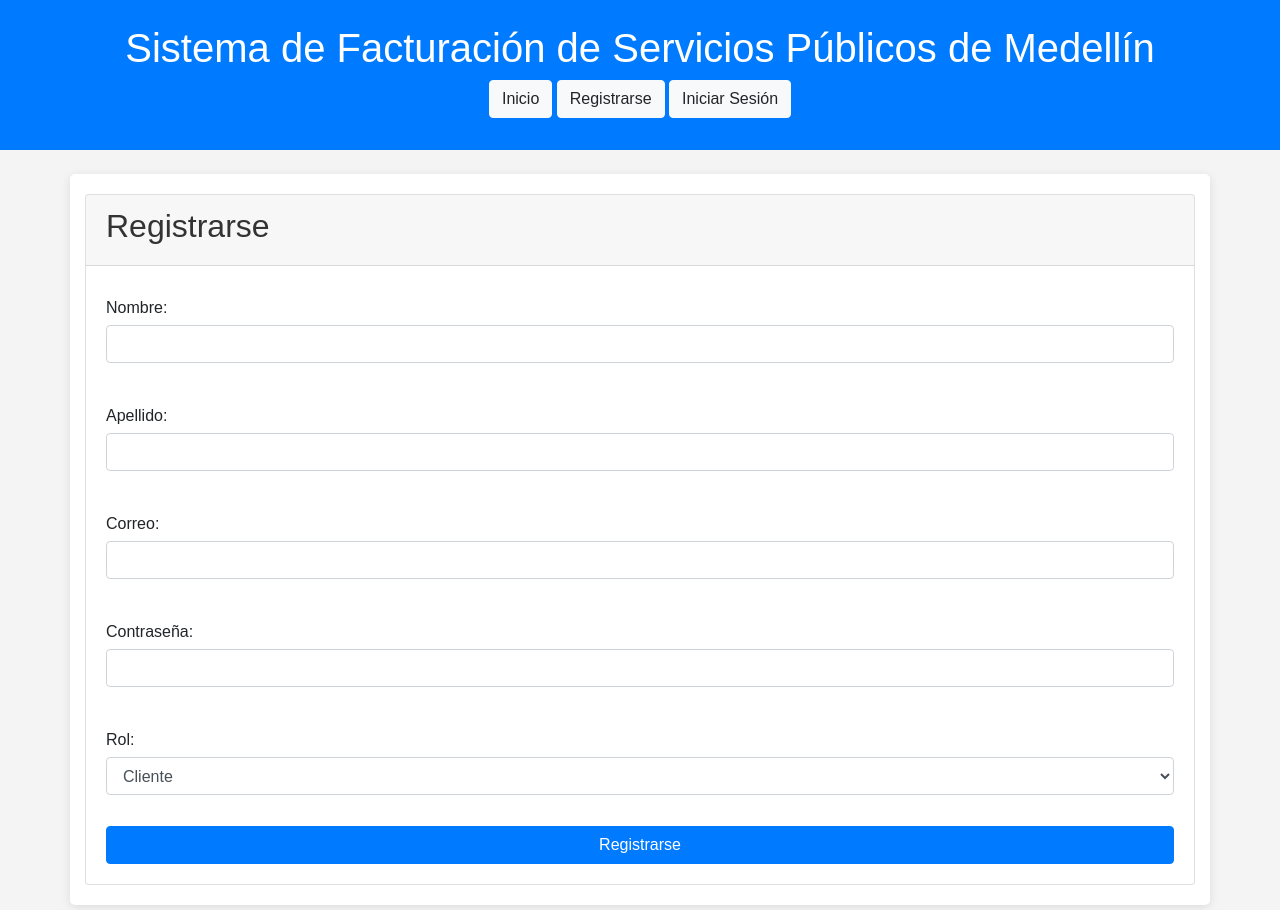
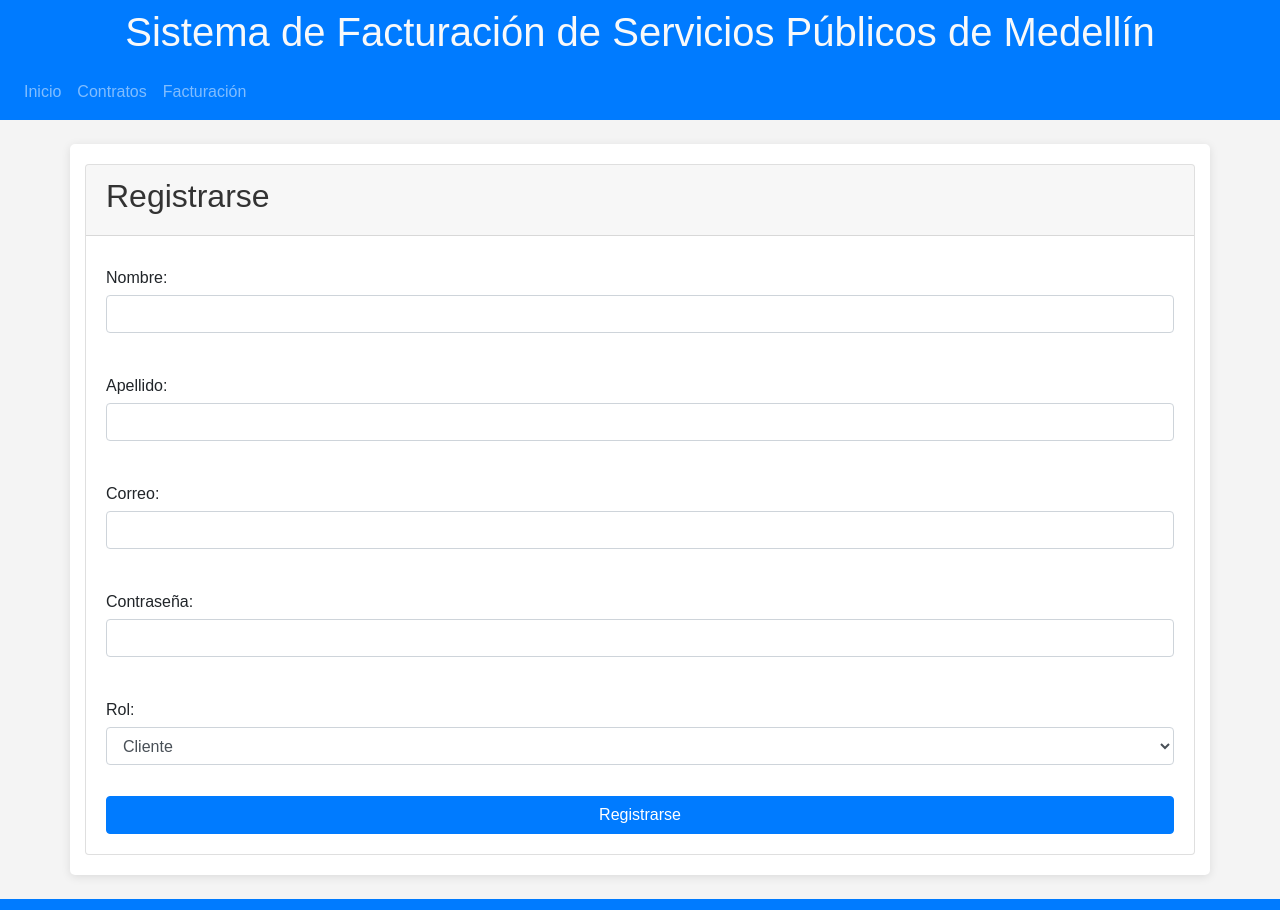
Before and after one commit to Juansecod/LaboratorioI-ElectivaIII, a Django app: page /registrarse/ in a window 1280 px wide. Shown: the top 910 px of the page. Run offline with Django 5.2, Linux system fonts and the light colour scheme; some libraries are stand-ins or nearby versions.

Commit message:
Implements endpoint to logout and fix styles to display message notification

```diff
--- a/Main/FacturasMed/static/css/styles.css
+++ b/Main/FacturasMed/static/css/styles.css
@@ -3,13 +3,7 @@ body {
     margin: 0;
     padding: 0;
     background-color: #f4f4f4;
-}
-
-header {
-    background-color: #00ff00;
-    color: white;
-    padding: 10px 0;
-    text-align: center;
+    overflow-x: hidden;
 }
 
 nav ul {
@@ -88,7 +82,24 @@ footer {
     height: auto; /* Mantiene la proporción */
 }
 
+@keyframes animacion_notificacion {
+    0%{
+        right: -300px;
+    }
+    20%{
+        right: 0px;
+    }
+    80%{
+        right: 0px;
+    }
+    100%{
+        right: -400px;
+    }
+}
+
 .notification {
     bottom: 0px;
-    right: 0px;
+    right: -1000px;
+    z-index: 1000;
+    animation: animacion_notificacion 5s linear(0 0%, 0.22 2.1%, 0.86 6.5%, 1.11 8.6%, 1.3 10.7%, 1.35 11.8%, 1.37 12.9%, 1.37 13.7%, 1.36 14.5%, 1.32 16.2%, 1.03 21.8%, 0.94 24%, 0.89 25.9%, 0.88 26.85%, 0.87 27.8%, 0.87 29.25%, 0.88 30.7%, 0.91 32.4%, 0.98 36.4%, 1.01 38.3%, 1.04 40.5%, 1.05 42.7%, 1.05 44.1%, 1.04 45.7%, 1 53.3%, 0.99 55.4%, 0.98 57.5%, 0.99 60.7%, 1 68.1%, 1.01 72.2%, 1 86.7%, 1 100%);
 }
--- a/Main/FacturasMed/templates/login.html
+++ b/Main/FacturasMed/templates/login.html
@@ -16,7 +16,10 @@
                 <label for="contrasena">Contraseña:</label>
                 <input type="password" class="form-control" id="contrasena" name="contrasena" required>
             </div>
-            <button type="submit" class="btn btn-primary">Iniciar Sesión</button>
+            <div class="d-flex justify-content-center d-flex align-items-center">
+                <a class="btn btn-primary my-2 mr-2" href="{% url 'registrarse' %}">Registrarse</a>
+                <button type="submit" class="btn btn-success my-2">Iniciar Sesión</button>
+            </div>
         </form>
     </div>
 </div>
--- a/Main/FacturasMed/templates/register.html
+++ b/Main/FacturasMed/templates/register.html
@@ -28,7 +28,6 @@
                 <label for="rol">Rol:</label>
                 <select class="form-control" id="rol" name="rol">
                     <option value="C">Cliente</option>
-                    <option value="A">Administrador</option>
                 </select>
             </div>
             <button type="submit" class="btn btn-primary">Registrarse</button>
--- a/Main/FacturasMed/templates/template_base.html
+++ b/Main/FacturasMed/templates/template_base.html
@@ -10,13 +10,26 @@
     <link rel="stylesheet" href="{% static 'css/styles.css' %}"> <!-- Tu archivo CSS adicional -->
 </head>
 <body>
-    <header class="bg-primary text-white text-center py-4">
-        <h1>Sistema de Facturación de Servicios Públicos de Medellín</h1>
-        <nav>
-            <a class="btn btn-light my-2" href="{% url 'template_base' %}">Inicio</a>
-            <a class="btn btn-light my-2" href="{% url 'registrarse' %}">Registrarse</a>
-            <a class="btn btn-light my-2" href="{% url 'iniciar_sesion' %}">Iniciar Sesión</a>
-        </nav>
+    <h1 class="text-center bg-primary text-light p-2">Sistema de Facturación de Servicios Públicos de Medellín</h1>
+    <header class="sticky-top">
+        <nav class="navbar navbar-expand-lg navbar-dark bg-primary">
+            <button class="navbar-toggler" type="button" data-toggle="collapse" data-target="#navbarNavAltMarkup" aria-controls="navbarNavAltMarkup" aria-expanded="false" aria-label="Toggle navigation">
+                <span class="navbar-toggler-icon"></span>
+            </button>
+            <div class="collapse navbar-collapse" id="navbarNavAltMarkup">
+                <div class="navbar-nav mr-auto">
+                    <a class="nav-item nav-link {% if current_page == "inicio" %}active{% endif %}" href="{% url 'inicio' %}">Inicio</a>
+                    <a class="nav-item nav-link {% if current_page == "contratos" %}active{% endif %}" href="{% url 'inicio' %}">Contratos</a>
+                    <a class="nav-item nav-link {% if current_page == "facturacion" %}active{% endif %}" href="{% url 'inicio' %}">Facturación</a>
+                </div>
+                {% if current_page != "iniciar_sesion" and request.session.usuario is None %}
+                    <a class="nav-item btn btn-success" href="{% url 'iniciar_sesion' %}">Iniciar Sesión</a>
+                {% endif %}
+                {% if request.session.usuario %}
+                    <a class="nav-item btn btn-danger" href="{% url 'cerrar_sesion' %}">Cerrar Sesión</a>
+                {% endif %}
+            </div>
+          </nav>
     </header>
 
     <main class="container my-4">
@@ -26,6 +39,7 @@
         <div class="text-center my-4">
             <img src="{% static 'img/image2.jpeg' %}" alt="NUESTROS SERVICIOS" class="img-fluid" width="800" height="auto">
         </div>
+        {{request.session.usuario}}
 
         {% endblock %}
     </main>
--- a/Main/FacturasMed/urls.py
+++ b/Main/FacturasMed/urls.py
@@ -2,7 +2,8 @@ from django.urls import path
 from . import views
 
 urlpatterns = [
-    path("", views.template_base, name="template_base"),
+    path("", views.inicio, name="inicio"),
     path('registrarse/', views.registrarse, name='registrarse'),
     path('iniciar_sesion/', views.iniciar_sesion, name='iniciar_sesion'),
+    path('cerrar_sesion', views.cerrar_sesion, name="cerrar_sesion")
 ]
--- a/Main/FacturasMed/views.py
+++ b/Main/FacturasMed/views.py
@@ -3,8 +3,8 @@ from django.contrib.auth.hashers import make_password, check_password
 from django.contrib import messages
 from .models import Usuario
 
-def template_base(request):
-    return render(request, "template_base.html")
+def inicio(request):
+    return render(request, "template_base.html", {"current_page":"inicio"})
 
 def registrarse(request):
     if request.method == 'POST':
@@ -14,12 +14,10 @@ def registrarse(request):
         contrasena = request.POST['contrasena']
         rol = request.POST['rol']
 
-        # Validación básica (puedes expandir esto)
         if Usuario.objects.filter(correo=correo).exists():
             messages.error(request, "El correo ya está en uso.")
             return redirect('registrarse')
 
-        # Crear el nuevo usuario
         nuevo_usuario = Usuario(
             nombre=nombre,
             apellido=apellido,
@@ -28,10 +26,19 @@ def registrarse(request):
             rol=rol
         )
         nuevo_usuario.save()
-        messages.success(request, "Registro exitoso. Puedes iniciar sesión.")
+
+        datos_usuario = {
+            "id": nuevo_usuario.id,
+            "nombre_completo": f"{nuevo_usuario.nombre} {nuevo_usuario.apellido}",
+            "correo": nuevo_usuario.correo,
+            "rol": nuevo_usuario.rol
+        }
+        request.session["usuario"] = datos_usuario
+
+        messages.success(request, "Registro exitoso. Se ha inicado una sesión automaticamente")
         return redirect('iniciar_sesion')
 
-    return render(request, 'register.html')
+    return render(request, 'register.html', {"current_page": "iniciar_sesion"})
 
 def iniciar_sesion(request):
     if request.method == 'POST':
@@ -41,13 +48,27 @@ def iniciar_sesion(request):
         try:
             usuario = Usuario.objects.get(correo=correo)
             if check_password(contrasena, usuario.contrasena):
-                # Aquí podrías iniciar sesión usando Django's auth system
-                # pero para este caso, simplemente redirigimos
+                datos_usuario = {
+                    "id": usuario.id,
+                    "nombre_completo": f"{usuario.nombre} {usuario.apellido}",
+                    "correo": usuario.correo,
+                    "rol": usuario.rol
+                }
+                request.session["usuario"] = datos_usuario
                 messages.success(request, "Inicio de sesión exitoso.")
-                return redirect('template_base')  # Cambia 'inicio' por tu URL de inicio
+                return redirect('inicio')
             else:
                 messages.error(request, "Contraseña incorrecta.")
         except Usuario.DoesNotExist:
             messages.error(request, "El correo no está registrado.")
 
-    return render(request, 'login.html')
+    return render(request, 'login.html', {"current_page": "iniciar_sesion"})
+
+def cerrar_sesion(request):
+    try:
+        del request.session["usuario"]
+        messages.success(request, "Regresa pronto!")
+        return redirect("iniciar_sesion")
+    except:
+        messages.error(request, "Error. Algo salio mal...")
+        return redirect("inicio")
```
